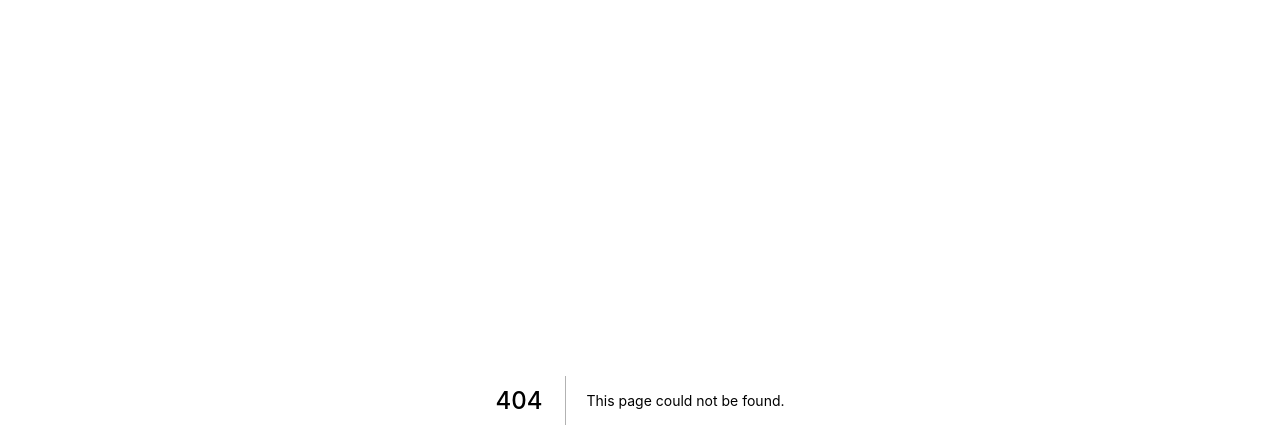
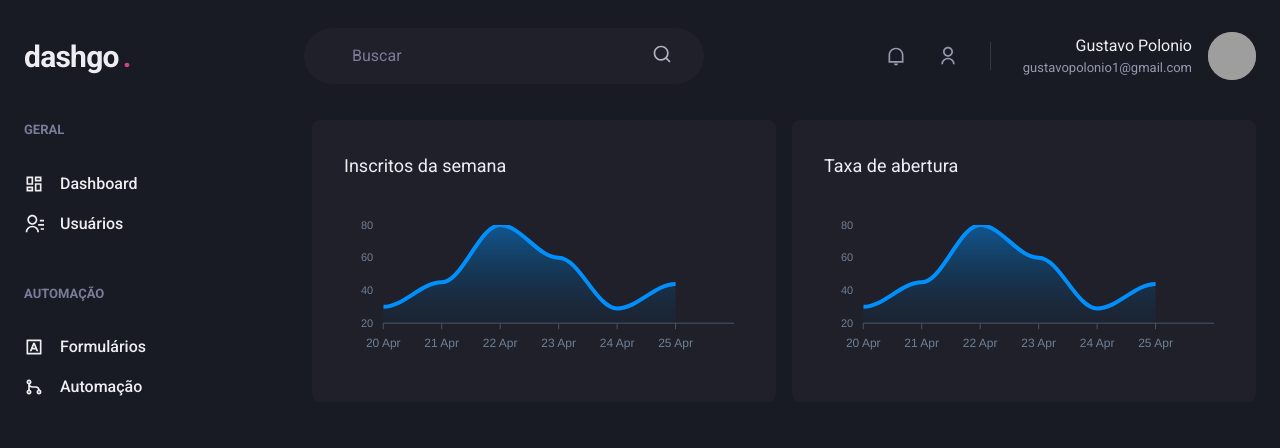
Before and after one commit to gustavopolonio/Dash-Go, a Next.js app: page /dashboard in a window 1280 px wide. Before the commit this address had no page. Shown: the top 448 px of the page. Built offline with nearby package versions, Linux system fonts and the light colour scheme; grey boxes are pictures that could not be loaded.

Commit message:
layout dashboard

```diff
--- a/package.json
+++ b/package.json
@@ -12,10 +12,13 @@
     "@chakra-ui/react": "^1.8.8",
     "@emotion/react": "^11.9.0",
     "@emotion/styled": "^11.8.1",
+    "apexcharts": "^3.35.0",
     "framer-motion": "^6.3.1",
     "next": "12.1.5",
     "react": "^18.0.0",
-    "react-dom": "^18.0.0"
+    "react-apexcharts": "^1.4.0",
+    "react-dom": "^18.0.0",
+    "react-icons": "^4.3.1"
   },
   "devDependencies": {
     "@types/node": "^17.0.25",
--- a/src/components/Form/Input.tsx
+++ b/src/components/Form/Input.tsx
@@ -6,7 +6,6 @@
 }
 
 export function Input({ name, label, ...rest }: InputProps) {
-  console.log([{...rest}.type])
 
   return (
     <FormControl>
--- /dev/null
+++ b/src/components/Header.tsx
@@ -0,0 +1,79 @@
+import { Flex, Text, Input, Icon, Box, HStack, Avatar } from '@chakra-ui/react'
+
+import { RiNotificationLine, RiSearchLine, RiUserLine } from 'react-icons/ri'
+
+export function Header() {
+
+  return (
+    <Flex
+      as='header'
+      w='100%'
+      maxWidth={1480}
+      h='20'
+      mx='auto'
+      mt='4'
+      px='6'
+      align='center'
+    >
+      <Text fontSize='3xl' fontWeight='bold' letterSpacing='tight' width='64'>
+        dashgo
+        <Text as='span' color='pink.500' ml='1'>.</Text>
+      </Text>
+
+      <Flex
+        as='label'
+        flex='1'
+        py='4'
+        px='8'
+        ml='6'
+        maxWidth={400}
+        borderRadius='full'
+        bg='gray.800'
+        color='gray.200'
+        position='relative'
+        alignSelf='center'
+      >
+        <Input
+          variant='unstyled'
+          px='4'
+          mr='4'
+          color='gray.50'
+          placeholder='Buscar'
+          _placeholder={{ color: 'gray.400' }}
+        />
+        <Icon as={RiSearchLine} fontSize='20' />
+      </Flex>
+
+      <Flex
+        ml='auto'
+        align='center'
+      >
+        <HStack
+          spacing='8'
+          color='gray.300'
+          mx='8'
+          pr='8'
+          py='1'
+          borderRightWidth={1}
+          borderColor='gray.700'
+        >
+          <Icon as={RiNotificationLine} fontSize='20' />
+          <Icon as={RiUserLine} fontSize='20' />
+        </HStack>
+
+        <Flex align='center'>
+          <Box mr='4' textAlign='right'>
+            <Text>Gustavo Polonio</Text>
+            <Text fontSize='small' color='gray.300'>gustavopolonio1@gmail.com</Text>
+          </Box>
+
+          <Avatar
+            size='md'
+            name='Gustavo Polomio'
+            src='https://avatars.githubusercontent.com/u/69776883?s=400&u=1316260790de910735334abfeefca5e5c0d69295&v=4'
+          />
+        </Flex>
+      </Flex>
+    </Flex>
+  )
+}
--- /dev/null
+++ b/src/components/Sidebar.tsx
@@ -0,0 +1,39 @@
+import { Box, Stack, Text, Link, Icon } from '@chakra-ui/react'
+import { RiDashboardLine, RiContactsLine, RiInputMethodLine, RiGitMergeLine } from 'react-icons/ri'
+
+export function Sidebar() {
+
+  return (
+    <Box as='aside' w='64' mr='8'>
+      <Stack spacing='12' align='flex-start'>
+        <Box>
+          <Text fontSize='small' fontWeight='bold' color='gray.400'>GERAL</Text>
+          <Stack spacing='4' mt='8' align='stretch'>
+            <Link display='flex' alignItems='center'>
+              <Icon as={RiDashboardLine} fontSize='20' />
+              <Text ml='4' fontWeight='medium'>Dashboard</Text>
+            </Link>
+            <Link display='flex' alignItems='center'>
+              <Icon as={RiContactsLine} fontSize='20' />
+              <Text ml='4' fontWeight='medium'>Usuários</Text>
+            </Link>
+          </Stack>
+        </Box>
+
+        <Box>
+          <Text fontSize='small' fontWeight='bold' color='gray.400'>AUTOMAÇÃO</Text>
+          <Stack spacing='4' mt='8' align='stretch'>
+            <Link display='flex' alignItems='center'>
+              <Icon as={RiInputMethodLine} fontSize='20' />
+              <Text ml='4' fontWeight='medium'>Formulários</Text>
+            </Link>
+            <Link display='flex' alignItems='center'>
+              <Icon as={RiGitMergeLine} fontSize='20' />
+              <Text ml='4' fontWeight='medium'>Automação</Text>
+            </Link>
+          </Stack>
+        </Box>
+      </Stack>
+    </Box>
+  )
+}
--- /dev/null
+++ b/src/pages/dashboard.tsx
@@ -0,0 +1,99 @@
+import { Header } from '../components/Header'
+import { Sidebar } from '../components/Sidebar'
+import { Flex, SimpleGrid, Box, Text, theme } from '@chakra-ui/react'
+import dynamic from 'next/dynamic'
+import { ApexOptions } from 'apexcharts'
+
+const Chart = dynamic(
+  () => import('react-apexcharts'),
+  { ssr: false }
+)
+
+export default function Dashboard() {
+
+  const options: ApexOptions = {
+    chart: {
+      toolbar: {
+        show: false
+      },
+      zoom: {
+        enabled: false
+      },
+      foreColor: theme.colors.gray[500]
+    },
+    grid: {
+      show: false
+    },
+    dataLabels: {
+      enabled: false
+    },
+    tooltip: {
+      enabled: false
+    },
+    xaxis: {
+      type: 'datetime',
+      axisBorder: {
+        color: theme.colors.gray[600]
+      },
+      axisTicks: {
+        color: theme.colors.gray[600]
+      },
+      categories: [
+        '2022-04-20T00:00:00.000Z',
+        '2022-04-21T00:00:00.000Z',
+        '2022-04-22T00:00:00.000Z',
+        '2022-04-23T00:00:00.000Z',
+        '2022-04-24T00:00:00.000Z',
+        '2022-04-25T00:00:00.000Z',
+        '2022-04-26T00:00:00.000Z'
+      ]
+    },
+    fill: {
+      opacity: 0.3,
+      type: 'gradient',
+      gradient: {
+        shade: 'dark',
+        opacityFrom: 0.7,
+        opacityTo: 0.3
+      }
+    }
+  }
+
+  const series = [
+    {
+      name: 'series1',
+      data: [30, 45, 80, 60, 29, 44]
+    }
+  ]
+
+  return (
+    <Flex direction='column' h='100vh'>
+      <Header />
+
+      <Flex w='100%' maxWidth={1480} my='6' mx='auto' px='6'>
+        <Sidebar />
+
+        <SimpleGrid flex='1' minChildWidth='320px' spacing='4' alignItems='flex-start'>
+          <Box p='8' bg='gray.800' borderRadius={8}>
+            <Text fontSize='lg' mb='4'>Inscritos da semana</Text>
+            <Chart
+              options={options}
+              series={series}
+              type='area'
+              height='160'
+            />
+          </Box>
+          <Box p='8' bg='gray.800' borderRadius={8}>
+            <Text fontSize='lg' mb='4'>Taxa de abertura</Text>
+            <Chart
+              options={options}
+              series={series}
+              type='area'
+              height='160'
+            />
+          </Box>
+        </SimpleGrid>
+      </Flex>
+    </Flex>
+  )
+}
```
Also changed, not shown: 1 other file (tests, documents, lock files or other folders).
